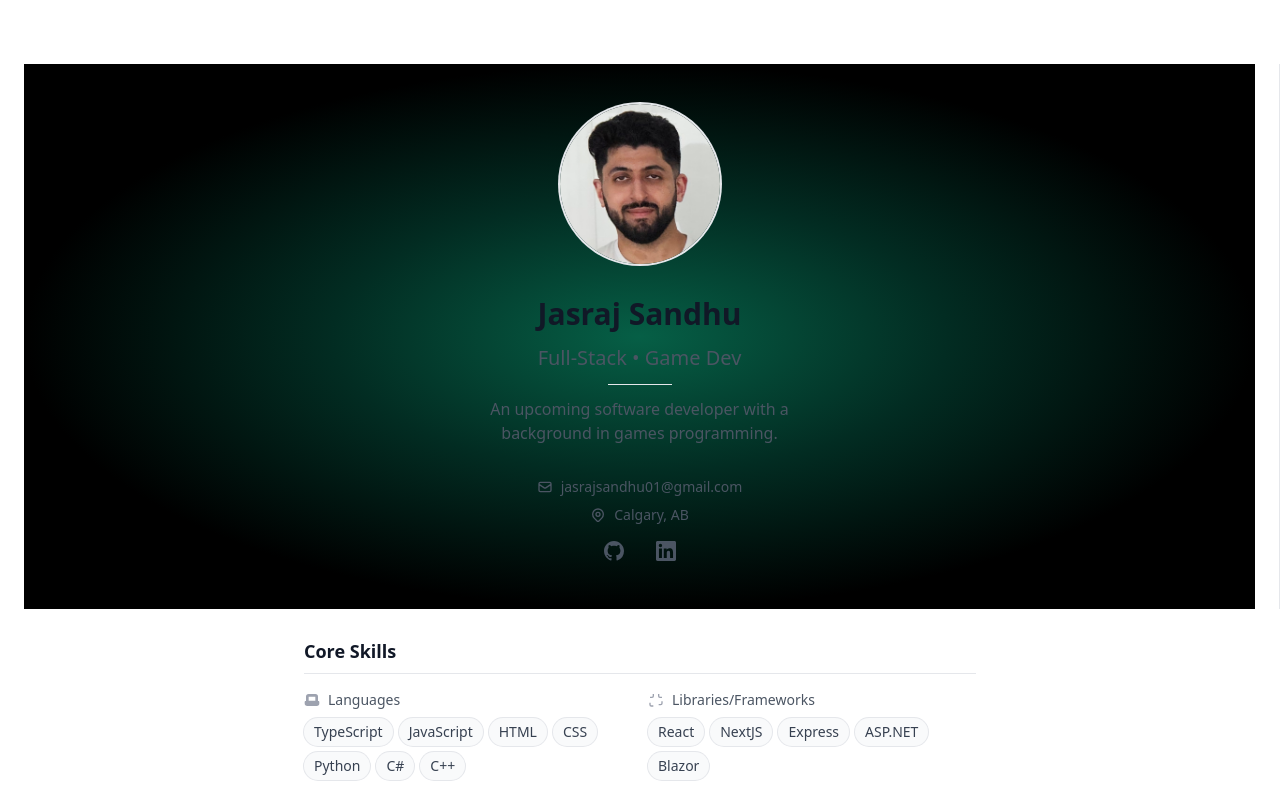
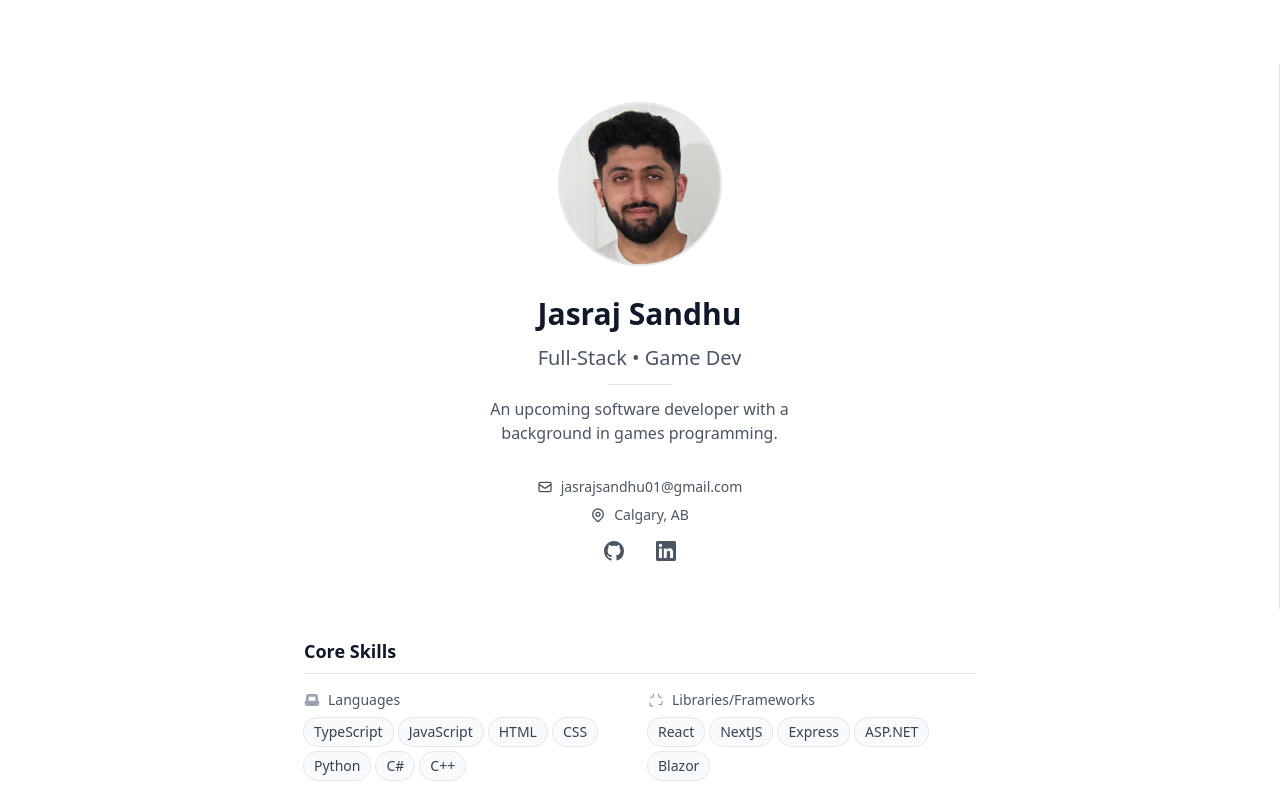
Before and after one commit to JSandhu223/portfolio, a Next.js app: page / in a window 1280 px wide. Shown: the top 798 px of the page. Built offline with nearby package versions, Linux system fonts and the light colour scheme.

Commit message:
Profile section gradient now only appears in dark mode.

```diff
--- a/app/components/ProfileSection.tsx
+++ b/app/components/ProfileSection.tsx
@@ -4,7 +4,8 @@ const ProfileSection = () => {
 	return (
 		<div className="w-full py-8 md:py-0 bg-white dark:bg-black px-6 pt-16 sm:pt-0">
 			<div className="space-y-8 text-center
-							bg-[radial-gradient(closest-side,theme(colors.emerald.800),theme(colors.emerald.950),theme(colors.black))]
+							bg-[radial-gradient(closest-side,theme(colors.emerald.white),theme(colors.white),theme(colors.white))]
+							dark:bg-[radial-gradient(closest-side,theme(colors.emerald.900),theme(colors.emerald.950),theme(colors.black))]
 							py-10">
 				<div className="relative w-28 md:w-40 h-28 md:h-40 mx-auto">
 					<div className="relative w-full h-full rounded-full overflow-hidden ring-2 ring-gray-200 dark:ring-gray-700">
```
